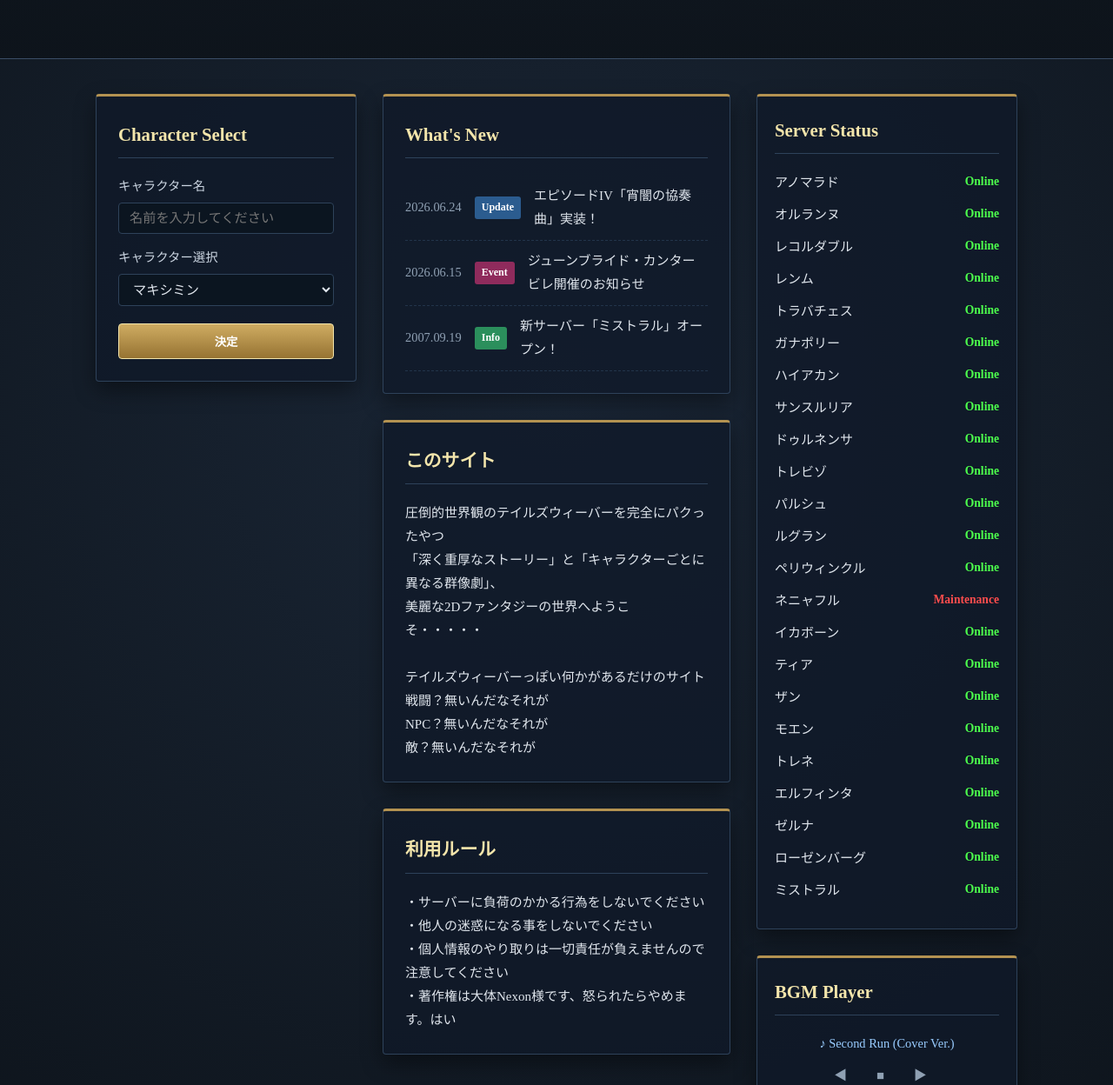
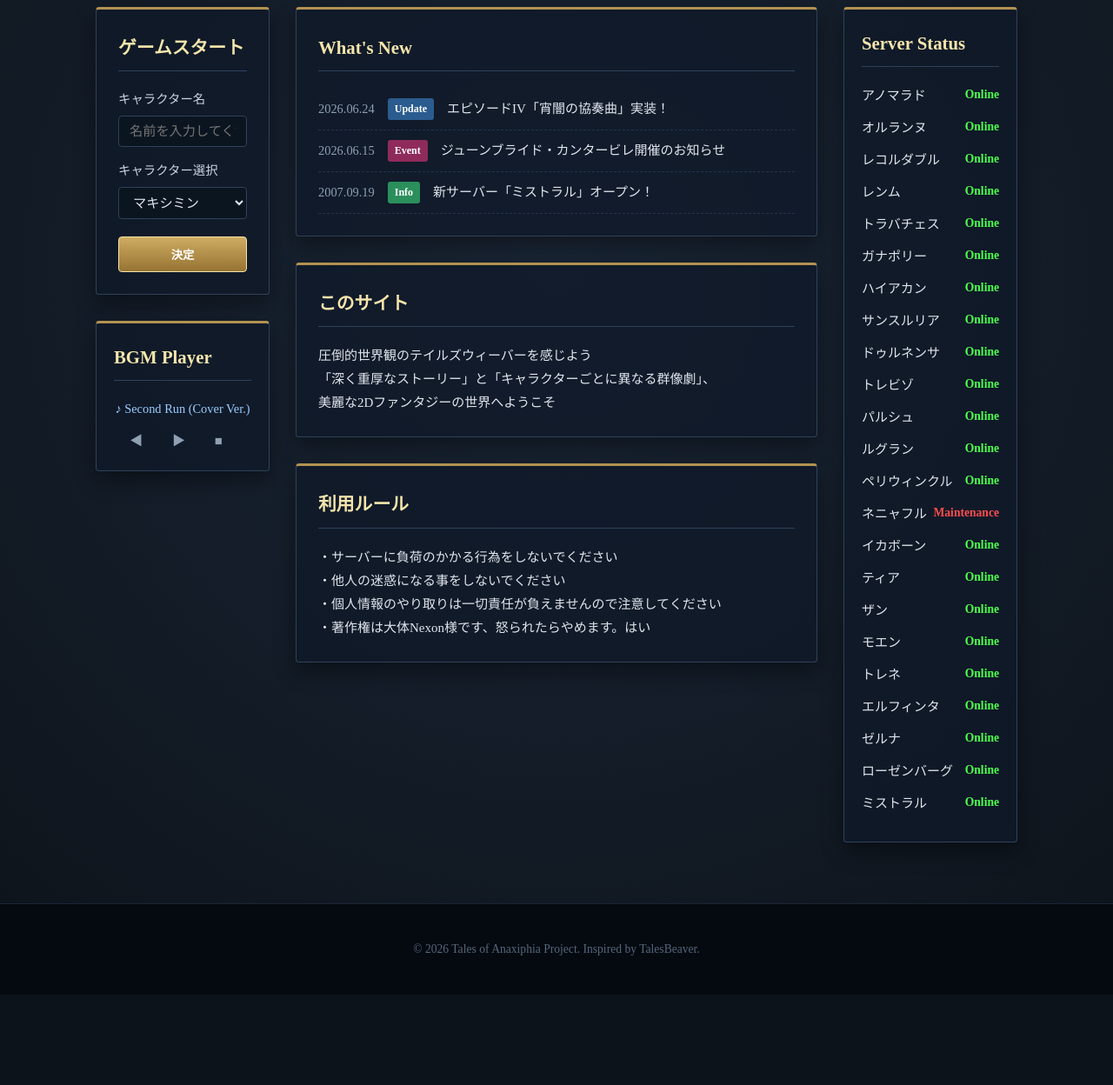
Before and after one commit to metuoh634/twb, a plain HTML site: page client/index.html in a window 1280 px wide. Shown: the part 520-1768 px from the top of the page at 87% size. After the commit the page ends 1664 px from the top, so only its background shows below. Drawn offline with Linux system fonts and the light colour scheme.

Commit message:
-index.html

```diff
--- a/client/index.html
+++ b/client/index.html
@@ -84,7 +84,7 @@
 
 		/* ==========================================メインビジュアル (Hero)========================================== */
 		.hero-section {
-			height: 400px;
+			height: 300px;
 			/* 本来はここにテイルズ風のドット絵や美しい空の背景画像を入れます */
 			background: url('/assets/header.jpg') no-repeat center/cover;
 			border-bottom: 1px solid #3a4d66;
@@ -139,8 +139,8 @@
 			margin: 40px auto;
 			padding: 0 20px;
 			display: grid;
-			/* 3列分の幅の比率を指定（左:中央:右 = 3:4:3） */
-			grid-template-columns: 3fr 4fr 3fr;
+			/* 3列分の幅の比率を指定（左:中央:右 = 2:6:2 に変更して中央のWhat's Newを広くした） */
+			grid-template-columns: 2fr 6fr 2fr;
 			gap: 30px;
 		}
 
@@ -365,7 +365,7 @@
 		<section class="column-left">
 
 			<section class="box-window">
-				<h3 class="box-title">Character Select</h3>
+				<h3 class="box-title">ゲームスタート</h3>
 				<form class="character-form">
 					<div class="form-group">
 						<label for="char-name">キャラクター名</label>
@@ -381,6 +381,14 @@
 					<button type="submit" class="btn-submit">決定</button>
 				</form>
 			</section>
+
+			<div class="box-window sm-box">
+				<h3 class="box-title">BGM Player</h3>
+				<p class="bgm-title">♪ Second Run (Cover Ver.)</p>
+				<div class="player-controls">
+					<span>◀</span> <span>▶</span> <span>■</span>
+				</div>
+			</div>
 
 		</section>
 
@@ -400,13 +408,9 @@
 
 			<section class="box-window">
 				<h3 class="box-title">このサイト</h3>
-				<p>圧倒的世界観のテイルズウィーバーを完全にパクったやつ</p>
+				<p>圧倒的世界観のテイルズウィーバーを感じよう</p>
 				<p>「深く重厚なストーリー」と「キャラクターごとに異なる群像劇」、</p>
-				<p>美麗な2Dファンタジーの世界へようこそ・・・・・</p><br>
-				<p>テイルズウィーバーっぽい何かがあるだけのサイト</p>
-				<p>戦闘？無いんだなそれが</p>
-				<p>NPC？無いんだなそれが</p>
-				<p>敵？無いんだなそれが</p>
+				<p>美麗な2Dファンタジーの世界へようこそ</p>
 			</section>
 
 			<section class="box-window">
@@ -454,14 +458,6 @@
 					<p>ミストラル<span start="2007/09/19" class="status online">Online</span></p>
 				</div>
 			</div>
-
-			<div class="box-window sm-box">
-				<h3 class="box-title">BGM Player</h3>
-				<p class="bgm-title">♪ Second Run (Cover Ver.)</p>
-				<div class="player-controls">
-					<span>◀</span> <span>■</span> <span>▶</span>
-				</div>
-			</div>
 		</aside>
 	</div>
 
```
